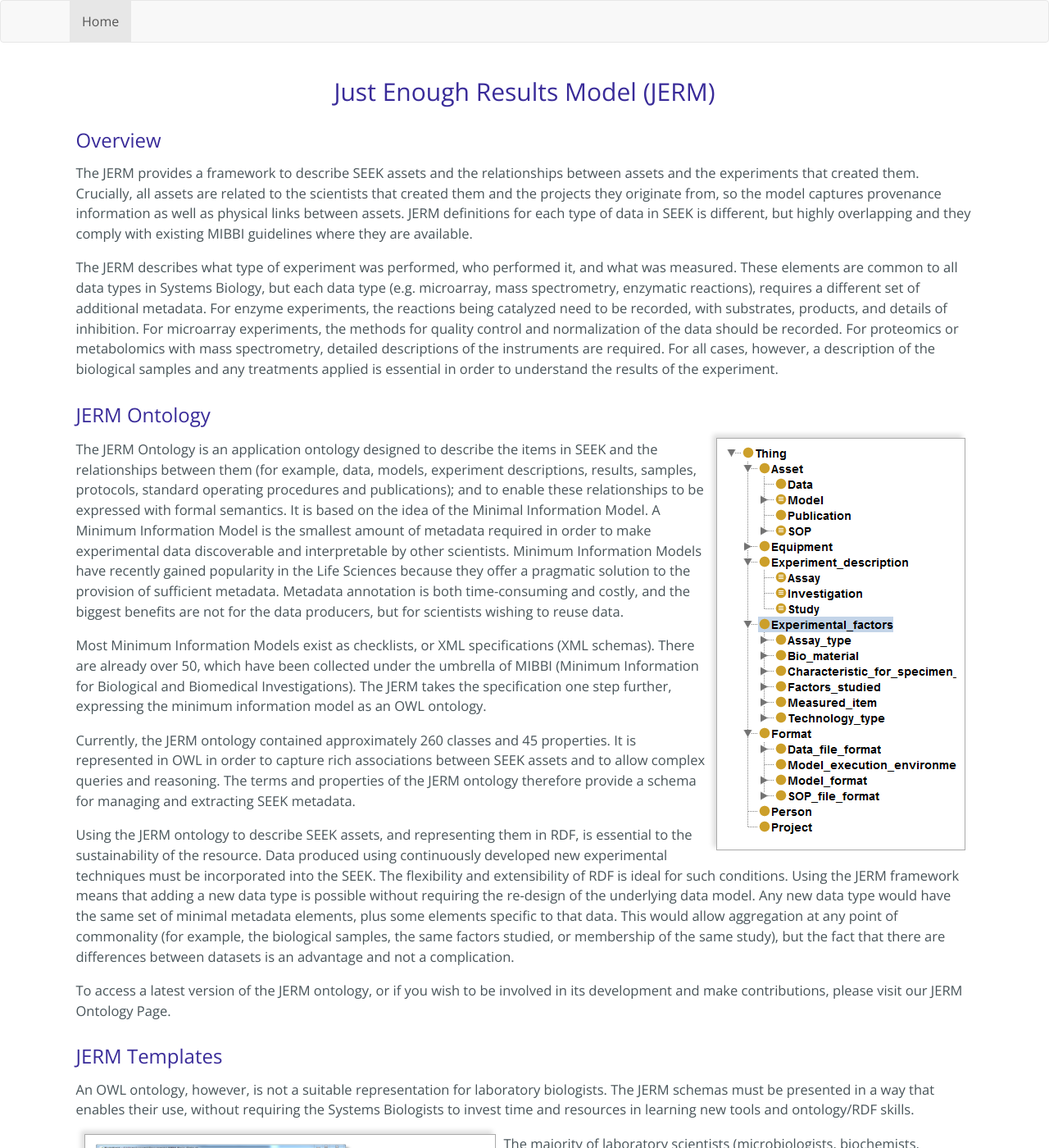
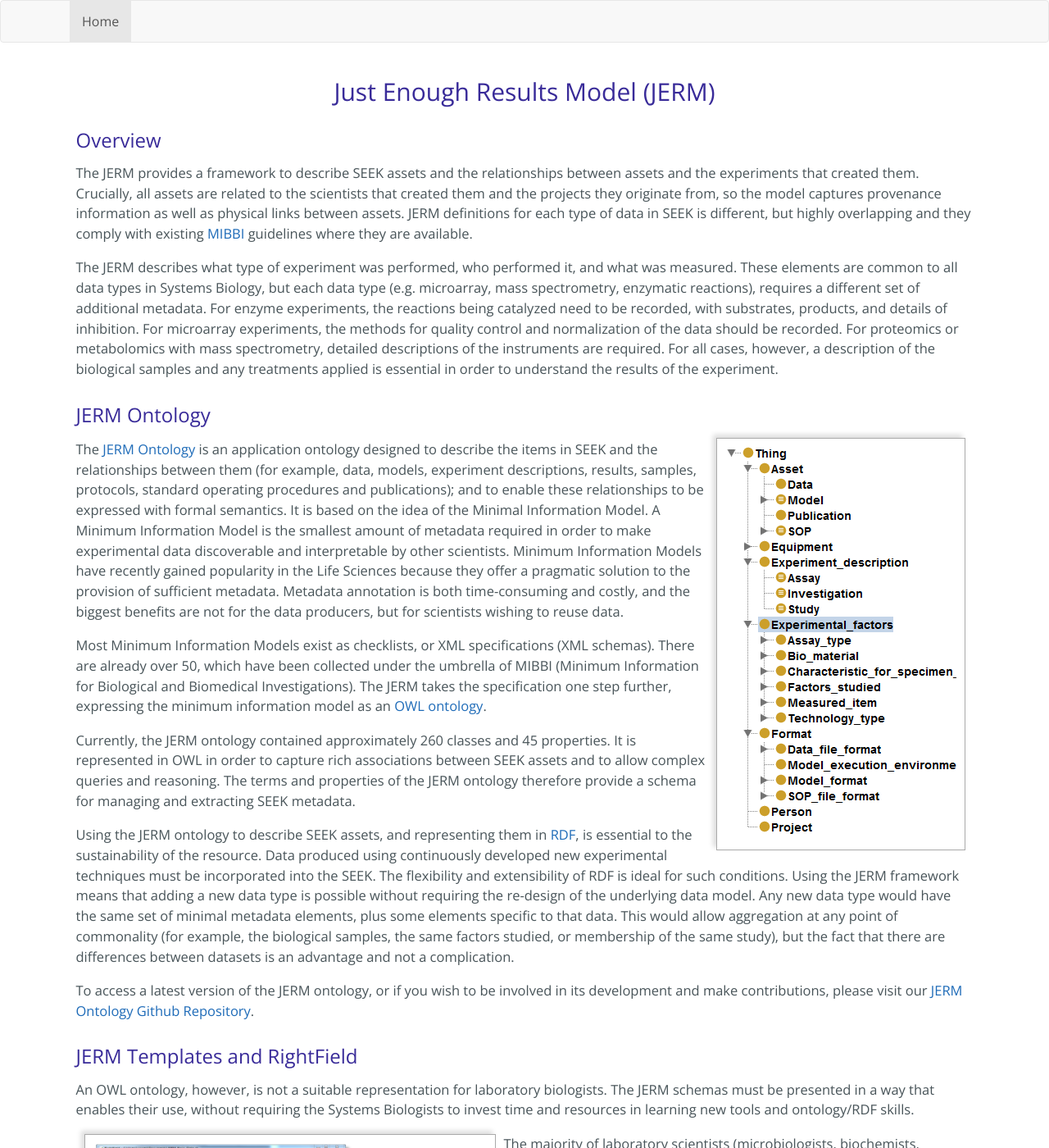
Before and after one commit to FAIRdom/JERMOntology, a Jekyll site: the page built from index.md, in a window 1280 px wide and 1400 px high. Shown: the whole window at 82% size. Built offline with Jekyll 4.4.1, drawn with Linux system fonts in a browser that asks for light colours; nearby versions of some CDN libraries; comment, search, counter and statistics services are not loaded; our own code applies the rules of GitHub Pages for plain Markdown files; some of the changed text lies outside the part shown.

```diff
--- a/index.md
+++ b/index.md
@@ -6,32 +6,65 @@ layout: page
 
 ### Overview
 
-The JERM provides a framework to describe SEEK assets and the relationships between assets and the experiments that created them. Crucially, all assets are related to the scientists that created them and the projects they originate from, so the model captures provenance information as well as physical links between assets. JERM definitions for each type of data in SEEK is different, but highly overlapping and they comply with existing MIBBI guidelines where they are available.
+The JERM provides a framework to describe SEEK assets and the relationships between assets and the experiments that created them.
+Crucially, all assets are related to the scientists that created them and the projects they originate from,
+so the model captures provenance information as well as physical links between assets.
+JERM definitions for each type of data in SEEK is different, but highly overlapping and they comply with existing [MIBBI](http://www.biosharing.org/standards/mibbi) guidelines where they are available.
 
-The JERM describes what type of experiment was performed, who performed it, and what was measured. These elements are common to all data types in Systems Biology, but each data type (e.g. microarray, mass spectrometry, enzymatic reactions), requires a different set of additional metadata. For enzyme experiments, the reactions being catalyzed need to be recorded, with substrates, products, and details of inhibition. For microarray experiments, the methods for quality control and normalization of the data should be recorded. For proteomics or metabolomics with mass spectrometry, detailed descriptions of the instruments are required. For all cases, however, a description of the biological samples and any treatments applied is essential in order to understand the results of the experiment.
+The JERM describes what type of experiment was performed, who performed it, and what was measured.
+These elements are common to all data types in Systems Biology,
+but each data type (e.g. microarray, mass spectrometry, enzymatic reactions), requires a different set of additional metadata.
+For enzyme experiments, the reactions being catalyzed need to be recorded, with substrates, products, and details of inhibition.
+For microarray experiments, the methods for quality control and normalization of the data should be recorded.
+For proteomics or metabolomics with mass spectrometry, detailed descriptions of the instruments are required.
+For all cases, however, a description of the biological samples and any treatments applied is essential in order to understand
+the results of the experiment.
 
 ### JERM Ontology
 
 ![JERM Ontology Classes]({{ site.baseurl }}/images/jerm_ontology_classes.png "Classes"){: .ontology_classes .pic}
 
-The JERM Ontology is an application ontology designed to describe the items in SEEK and the relationships between them (for example, data, models, experiment descriptions, results, samples, protocols, standard operating procedures and publications); and to enable these relationships to be expressed with formal semantics. It is based on the idea of the Minimal Information Model. A Minimum Information Model is the smallest amount of metadata required in order to make experimental data discoverable and interpretable by other scientists. Minimum Information Models have recently gained popularity in the Life Sciences because they offer a pragmatic solution to the provision of sufficient metadata. Metadata annotation is both time-consuming and costly, and the biggest benefits are not for the data producers, but for scientists wishing to reuse data.
+The [JERM Ontology](https://bioportal.bioontology.org/ontologies/JERM) is an application ontology designed to describe the items in SEEK and the relationships between them
+(for example, data, models, experiment descriptions, results, samples, protocols, standard operating procedures and publications);
+and to enable these relationships to be expressed with formal semantics.
+It is based on the idea of the Minimal Information Model.
+A Minimum Information Model is the smallest amount of metadata required in order to make experimental data discoverable and
+interpretable by other scientists. Minimum Information Models have recently gained popularity in the Life Sciences because
+they offer a pragmatic solution to the provision of sufficient metadata.
+Metadata annotation is both time-consuming and costly, and the biggest benefits are not for the data producers,
+but for scientists wishing to reuse data.
 
-Most Minimum Information Models exist as checklists, or XML specifications (XML schemas). There are already over 50, which have been collected under the umbrella of MIBBI (Minimum Information for Biological and Biomedical Investigations). The JERM takes the specification one step further, expressing the minimum information model as an OWL ontology.
+Most Minimum Information Models exist as checklists, or XML specifications (XML schemas). There are already over 50,
+which have been collected under the umbrella of MIBBI (Minimum Information for Biological and Biomedical Investigations).
+The JERM takes the specification one step further, expressing the minimum information model as an [OWL ontology](http://en.wikipedia.org/wiki/Web_Ontology_Language).
 
-Currently, the JERM ontology contained approximately 260 classes and 45 properties. It is represented in OWL in order to capture rich associations between SEEK assets and to allow complex queries and reasoning. The terms and properties of the JERM ontology therefore provide a schema for managing and extracting SEEK metadata.
+Currently, the JERM ontology contained approximately 260 classes and 45 properties.
+It is represented in OWL in order to capture rich associations between SEEK assets and to allow complex queries and reasoning.
+The terms and properties of the JERM ontology therefore provide a schema for managing and extracting SEEK metadata.
 
-Using the JERM ontology to describe SEEK assets, and representing them in RDF, is essential to the sustainability of the resource. Data produced using continuously developed new experimental techniques must be incorporated into the SEEK. The flexibility and extensibility of RDF is ideal for such conditions. Using the JERM framework means that adding a new data type is possible without requiring the re-design of the underlying data model. Any new data type would have the same set of minimal metadata elements, plus some elements specific to that data. This would allow aggregation at any point of commonality (for example, the biological samples, the same factors studied, or membership of the same study), but the fact that there are differences between datasets is an advantage and not a complication.
+Using the JERM ontology to describe SEEK assets, and representing them in [RDF](http://en.wikipedia.org/wiki/Resource_Description_Framework),
+is essential to the sustainability of the resource.
+Data produced using continuously developed new experimental techniques must be incorporated into the SEEK.
+The flexibility and extensibility of RDF is ideal for such conditions. Using the JERM framework means that adding a new data type is possible without requiring the re-design of the underlying data model. Any new data type would have the same set of minimal metadata elements, plus some elements specific to that data. This would allow aggregation at any point of commonality (for example, the biological samples, the same factors studied, or membership of the same study), but the fact that there are differences between datasets is an advantage and not a complication.
 
-To access a latest version of the JERM ontology, or if you wish to be involved in its development and make contributions, please visit our JERM Ontology Page.
+To access a latest version of the JERM ontology, or if you wish to be involved in its development and make contributions,
+please visit our [JERM Ontology Github Repository](https://github.com/FAIRdom/JERMOntology).
 
-### JERM Templates
+### JERM Templates and RightField
 
-An OWL ontology, however, is not a suitable representation for laboratory biologists. The JERM schemas must be presented in a way that enables their use, without requiring the Systems Biologists to invest time and resources in learning new tools and ontology/RDF skills.
+An OWL ontology, however, is not a suitable representation for laboratory biologists.
+The JERM schemas must be presented in a way that enables their use,
+without requiring the Systems Biologists to invest time and resources in learning new tools and ontology/RDF skills.
 
 ![RightField]({{ site.baseurl }}/images/rightfield-jerm-template.png "RightField"){: .rightfield_template .pic}
 
-The majority of laboratory scientists (microbiologists, biochemists, molecular biologists, and geneticists) use spreadsheets for the daily management and manipulation of data. By embedding the JERM metadata model in a spreadsheet format, and enabling the use of JERM (and other) vocabulary terms for annotation, the process of standardized semantic data collection can become part of the existing data management activities in the laboratory. JERM-compliance in SEEK is therefore achieved by the sharing of JERM-compliant spreadsheet templates.
+The majority of laboratory scientists (microbiologists, biochemists,
+molecular biologists, and geneticists) use spreadsheets for the daily management and manipulation of data.
+By embedding the JERM metadata model in a spreadsheet format, and enabling the use of JERM (and other) vocabulary terms for annotation,
+the process of standardized semantic data collection can become part of the existing data management activities in the laboratory.
+JERM-compliance in SEEK is therefore achieved by the sharing of JERM-compliant spreadsheet templates.
 
-To allow us to embed ontologies into spreadsheets, and enforce the use of semantic controlled vocabularies, without the overhead of understanding semantics or ontologies, we developed RightField. We call this Semantic annotation by Stealth. RightField is a general tool for embedded semantic terms into spreadsheet templates, and isn't specifically restricted to the JERM.
+To allow us to embed ontologies into spreadsheets, and enforce the use of semantic controlled vocabularies,
+without the overhead of understanding semantics or ontologies, we developed [RightField](http://www.rightfield.org.uk/). We call this Semantic annotation by Stealth. RightField is a general tool for embedded semantic terms into spreadsheet templates, and isn't specifically restricted to the JERM.
 
 JERM spreadsheet templates have been developed for a wide range of experimental data types. In collaboration with members of the SysMO consortium, templates have been designed for numerous different types of microarray and RNA-Seq data, proteomics, interactomics, metabolomics, and enzyme kinetics.
```
Also changed, not shown: cookies.md (added, +14 -0 lines).
